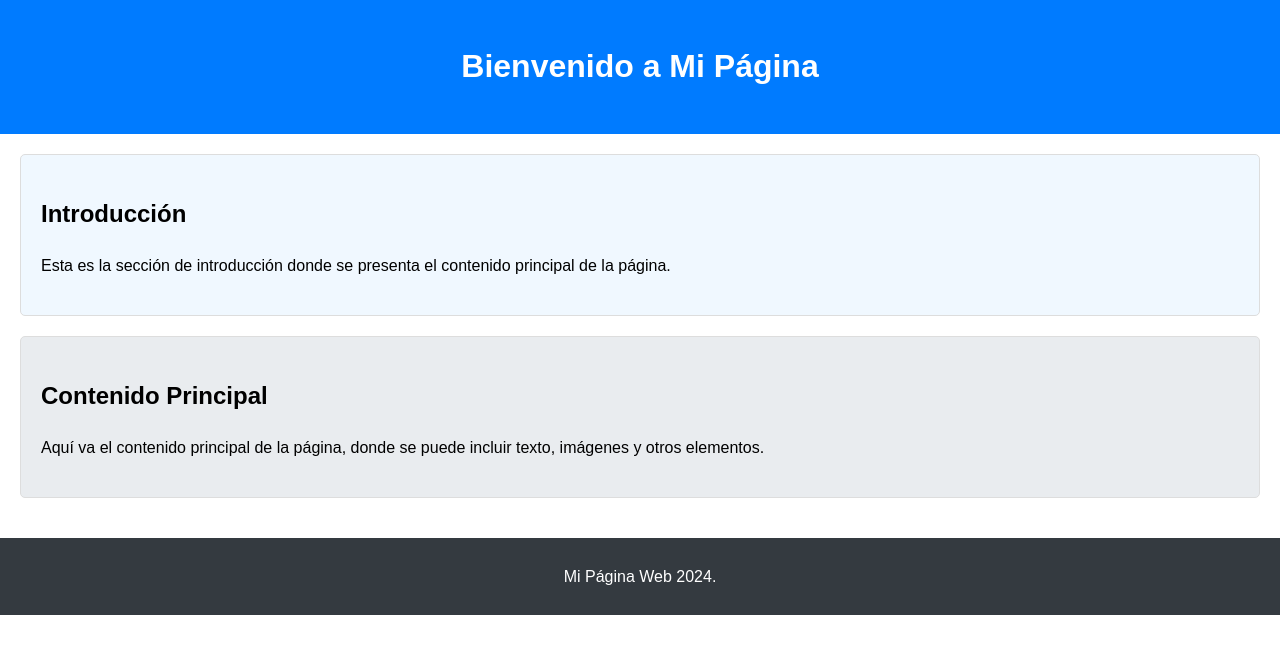
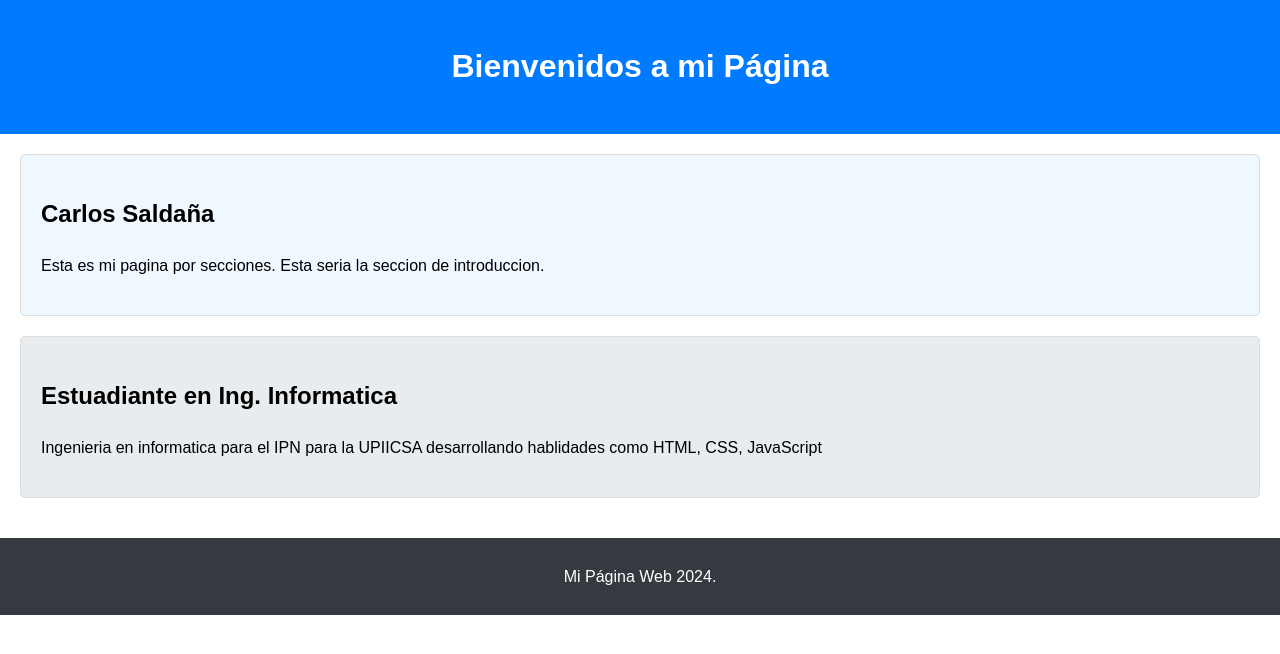
Before and after one commit to CarlosASE/multiples_secciones, a plain HTML site: page index.html in a window 1280 px wide. Drawn offline with Linux system fonts and the light colour scheme.

Commit message:
Update index.html

```diff
--- a/index.html
+++ b/index.html
@@ -6,21 +6,20 @@
   </head>
   <body>
     <header>
-      <h1>Bienvenido a Mi Página</h1>
+      <h1>Bienvenidos a mi Página</h1>
     </header>
     <main>
       <section class="intro">
-        <h2>Introducción</h2>
+        <h2>Carlos Saldaña</h2>
         <p>
-          Esta es la sección de introducción donde se presenta el contenido
-          principal de la página.
+          Esta es mi pagina por secciones. Esta seria la seccion de introduccion.
         </p>
       </section>
       <section class="contenido">
-        <h2>Contenido Principal</h2>
+        <h2>Estuadiante en Ing. Informatica</h2>
         <p>
-          Aquí va el contenido principal de la página, donde se puede incluir
-          texto, imágenes y otros elementos.
+          Ingenieria en informatica para el IPN para la UPIICSA
+          desarrollando hablidades como HTML, CSS, JavaScript
         </p>
       </section>
     </main>
```
